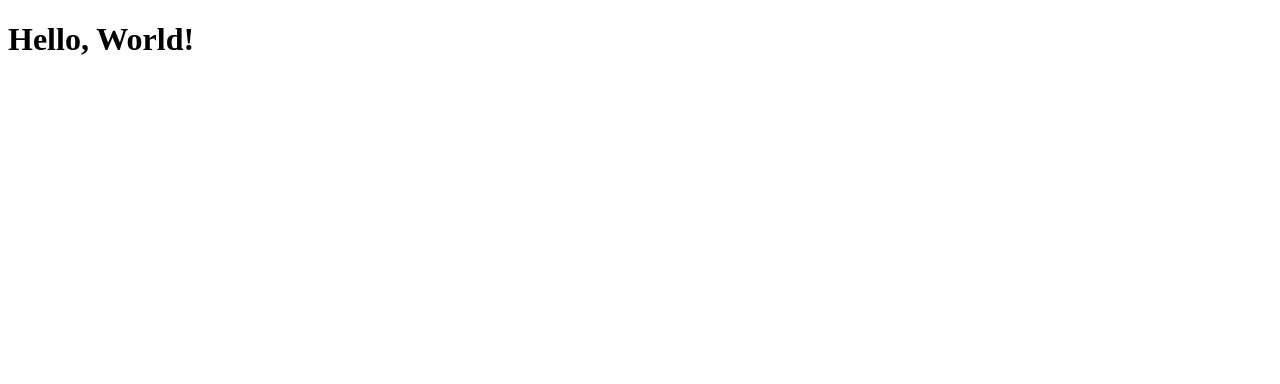
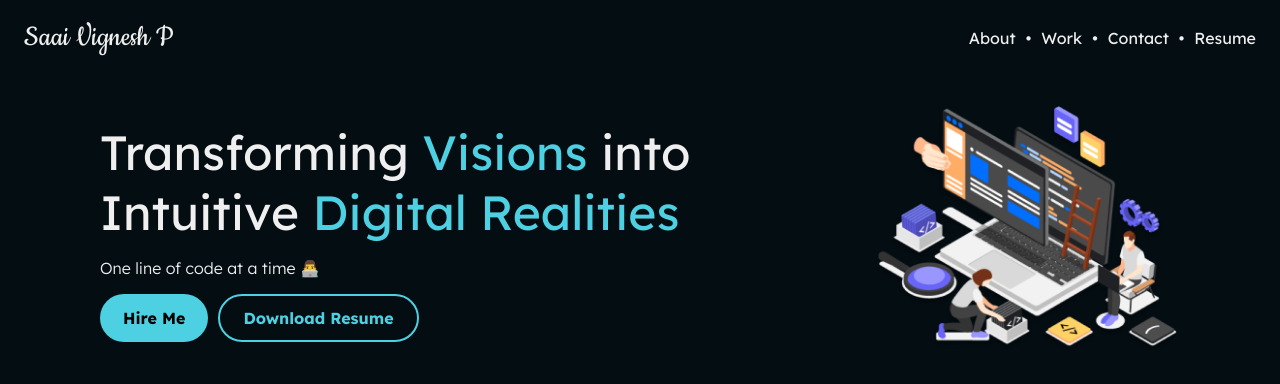
Before and after one commit to saaivignesh20/saaivignesh20.github.io, a plain HTML site: page index.html in a window 1280 px wide. Drawn offline with Linux system fonts and the light colour scheme.

Commit message:
page till hero header done

```diff
--- a/css/main.css
+++ b/css/main.css
@@ -0,0 +1,144 @@
+:root {
+    --bg-color: #040d12;
+    --text-color: #efefef;
+    --text-color-dark: #000;
+    --highlight: #4dd0e1;
+}
+
+* {
+    box-sizing: border-box;
+}
+
+html,
+body {
+    margin: 0;
+    background-color: var(--bg-color);
+    color: var(--text-color);
+    font-family: "Lexend", sans-serif;
+    font-optical-sizing: auto;
+    font-weight: 400;
+    font-style: normal;
+    font-size: 16px;
+}
+
+/* ====== Colors ====== */
+.highlight {
+    color: var(--highlight);
+}
+
+/* ====== Secondary Fonts ====== */
+.font-cookie {
+    font-family: "Cookie", sans-serif;
+}
+
+/* ====== Font Weights ====== */
+.font-bold {
+    font-weight: 700;
+}
+
+.font-medium {
+    font-weight: 500;
+}
+
+.font-light {
+    font-weight: 300;
+}
+
+/* ====== Container CSS ====== */
+div.container {
+    max-width: 1280px;
+    margin: 0 auto;
+}
+
+/* ====== Header CSS ====== */
+header {
+    display: flex;
+    align-items: center;
+    justify-content: space-between;
+    margin: 20px 24px;
+}
+
+header .name {
+    font-family: "Cookie", sans-serif;
+    font-size: 32px;
+}
+
+header nav ul {
+    list-style: none;
+    display: flex;
+    flex-wrap: wrap;
+    margin: 0;
+    padding: 0;
+}
+
+header nav ul li {
+    position: relative;
+}
+
+header nav ul li::after {
+    content: "•";
+    margin: 0 10px;
+    color: var(--text-color);
+}
+
+header nav ul li:last-child::after {
+    content: "";
+    display: none;
+}
+
+header nav ul li a {
+    color: var(--text-color);
+    text-decoration: none;
+}
+
+header nav ul li a:hover {
+    text-decoration: underline;
+}
+
+/* ====== Main CSS ====== */
+
+/* ====== Hero CSS ====== */
+main section.hero {
+    display: flex;
+    align-items: center;
+    justify-content: space-between;
+    margin: 50px 100px;
+}
+
+main section.hero div p.heading {
+    margin: 0;
+    font-size: 48px;
+}
+
+main section.hero div img {
+    width: 100%;
+    height: 250px;
+}
+
+main section.hero div.hero-actions {
+    display: flex;
+    gap: 10px;
+}
+
+main section.hero div.hero-actions button {
+    border: none;
+    outline: none;
+    border-radius: 32px;
+    height: 48px;
+    padding: 0 23px;
+    font-family: "Lexend";
+    font-size: 16px;
+    font-weight: 700;
+    cursor: pointer;
+}
+
+main section.hero div.hero-actions button.primary {
+    background-color: var(--highlight);
+    color: var(--text-color-dark);
+}
+
+main section.hero div.hero-actions button.secondary {
+    border: 2px solid var(--highlight);
+    background-color: transparent;
+    color: var(--highlight);
+}
--- a/index.html
+++ b/index.html
@@ -4,10 +4,56 @@
         <meta charset="UTF-8" />
         <meta name="viewport" content="width=device-width, initial-scale=1.0" />
         <title>Saai Vignesh P</title>
+        <link rel="preconnect" href="https://fonts.googleapis.com" />
+        <link rel="preconnect" href="https://fonts.gstatic.com" crossorigin />
+        <link
+            href="https://fonts.googleapis.com/css2?family=Cookie&family=Lexend:wght@100..900&display=swap"
+            rel="stylesheet"
+        />
         <link rel="stylesheet" href="css/main.css" />
     </head>
     <body>
-    <h1>Hello, World!</h1>
+        <div class="container">
+            <header>
+                <div class="name">Saai Vignesh P</div>
+                <nav>
+                    <ul>
+                        <li><a href="#about">About</a></li>
+                        <li><a href="#projects">Work</a></li>
+                        <li><a href="#contact">Contact</a></li>
+                        <li><a href="#contact">Resume</a></li>
+                    </ul>
+                </nav>
+            </header>
+            <main>
+                <section class="hero">
+                    <div>
+                        <p class="heading">
+                            Transforming
+                            <span class="highlight">Visions</span> into <br />
+                            Intuitive
+                            <span class="highlight">Digital Realities</span>
+                        </p>
+                        <p class="font-light">One line of code at a time 👨‍💻</p>
+                        <div class="hero-actions">
+                            <button class="primary">Hire Me</button>
+                            <button class="secondary">Download Resume</button>
+                        </div>
+                    </div>
+                    <div>
+                        <img src="img/hero-img.png" alt="Hero Image" />
+                    </div>
+                </section>
+                <section class="introduction"></section>
+                <section class="about"></section>
+                <section class="skills"></section>
+                <section class="experience"></section>
+                <section class="projects"></section>
+                <section class="contact"></section>
+            </main>
+            <footer></footer>
+        </div>
+
         <script src="js/main.js"></script>
     </body>
 </html>
```
Also changed, not shown: img/hero-img.png (added), 1 other file. Lines whose indentation alone changed are shown as unchanged.
